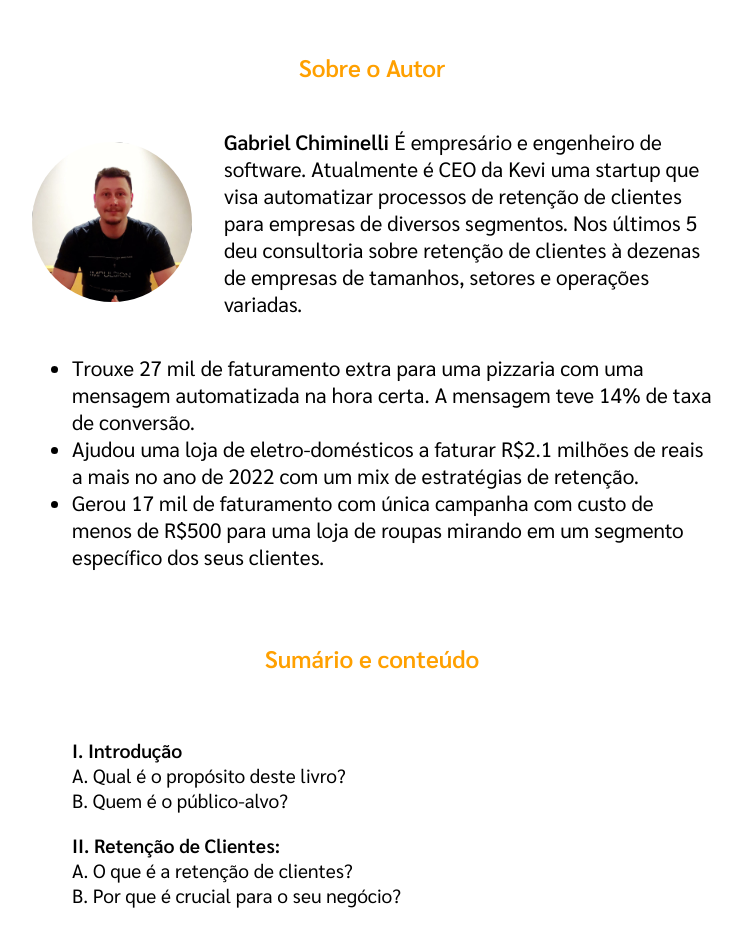
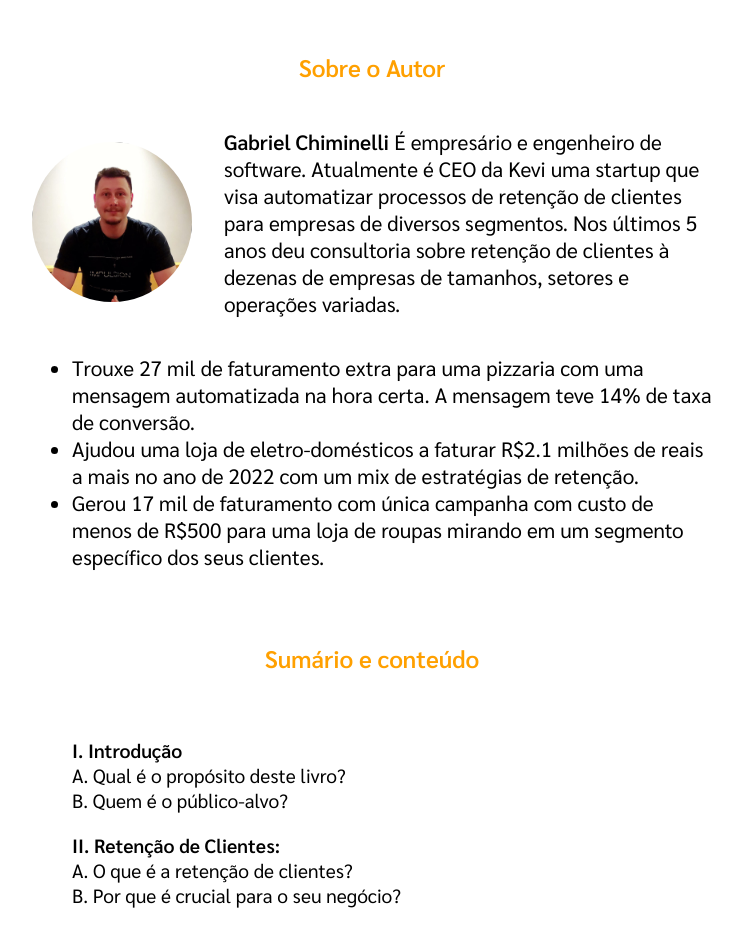
Before and after one commit to gabriel-felipe/retencao-de-clientes, a Vue app: page / in a window 1280 px wide. Shown: the part 1920-2845 px from the top of the page, without its empty margins (268-1010 px from the left). Built offline with nearby package versions, Linux system fonts and the light colour scheme.

Commit message:
Fix type

```diff
--- a/src/App.vue
+++ b/src/App.vue
@@ -50,7 +50,7 @@
         <div class="description">
           <p class="author-description"><strong>Gabriel Chiminelli</strong>
             É empresário e engenheiro de software. Atualmente é CEO da Kevi uma startup que visa automatizar processos de retenção de clientes para empresas de diversos segmentos.
-            Nos últimos 5 deu consultoria sobre retenção de clientes à dezenas de empresas de tamanhos, setores e operações variadas.
+            Nos últimos 5 anos deu consultoria sobre retenção de clientes à dezenas de empresas de tamanhos, setores e operações variadas.
           </p>
         </div>
       </div>
```
